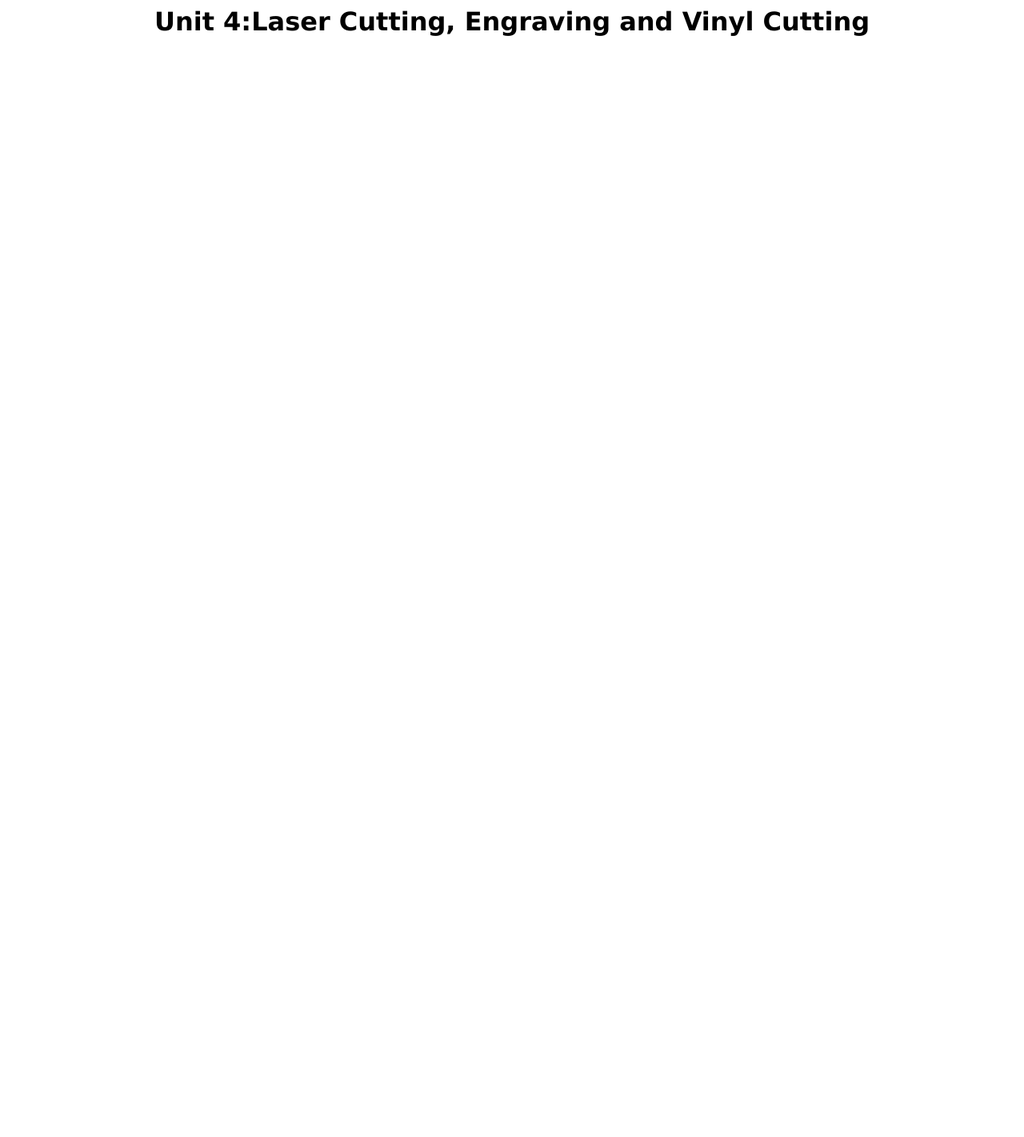
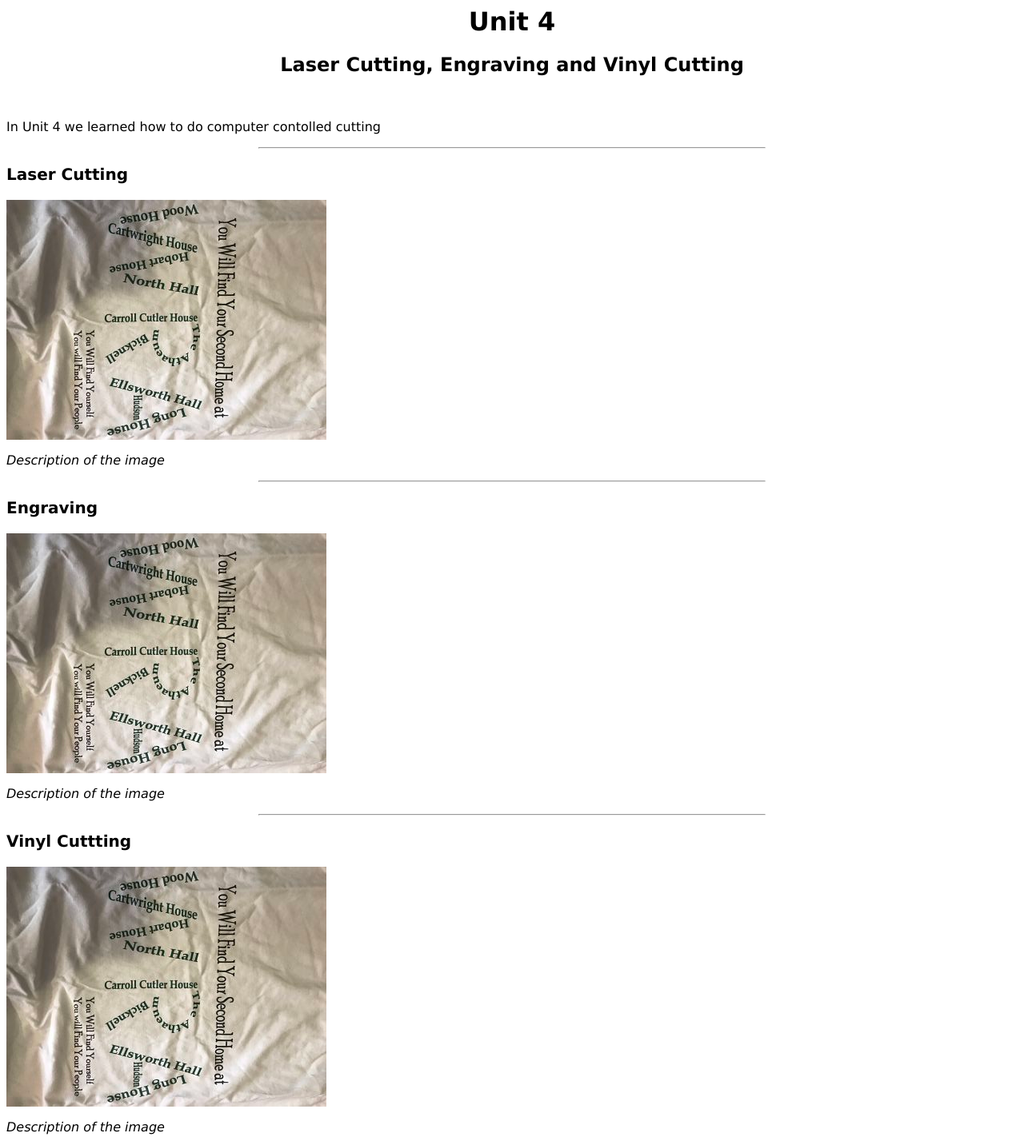
Before and after one commit to Topps-HarjoA/Topps-HarjoA, a plain HTML site: page unit4.html in a window 1280 px wide. Shown: the whole page at 80% size. Before the commit the page ends 800 px from the top, so only its background shows below. Drawn offline with Linux system fonts and the light colour scheme.

Commit message:
Update unit4.html

```diff
--- a/unit4.html
+++ b/unit4.html
@@ -5,13 +5,56 @@
 <style>
 h1 {font-family:verdana; font-size:200%;text-align:center;}
 h2 {font-family:verdana; font-size:150%;text-align:center;}
+h3 {font-family:verdana; font-size:125%;}
+p {font-family:verdana;font-size:100%;}
+a {font-family:verdana;font-size:100%;}
 </style>
 </head>
 
 <body>
+<h1>Unit 4</h1>
+<h2>Laser Cutting, Engraving and Vinyl Cutting</h2>
+<br>
+<p>
+In Unit 4 we learned how to do computer contolled cutting
+</p>
+<p>
+<hr style="width:50%">
+</p>
+<h3>Laser Cutting</h3>
+<p>
+</p>
+<div id="container">
+	<img src="shirt_opt.jpg">
+</div>
+<p>
+<i>Description of the image</i>
+</p>
 
 <p>
-<h1>Unit 4:Laser Cutting, Engraving and Vinyl Cutting</h1>
+<hr style="width:50%">
+</p>
+
+<h3>Engraving</h3>
+</p>
+<div id="container">
+	<img src="shirt_opt.jpg">
+</div>
+<p>
+<i>Description of the image</i>
+</p>
+
+<p>
+<hr style="width:50%">
+</p>
+
+<h3>Vinyl Cuttting</h3>
+</p>
+<div id="container">
+	<img src="shirt_opt.jpg">
+</div>
+<p>
+<i>Description of the image</i>
 </p>
 
 </body>
```
